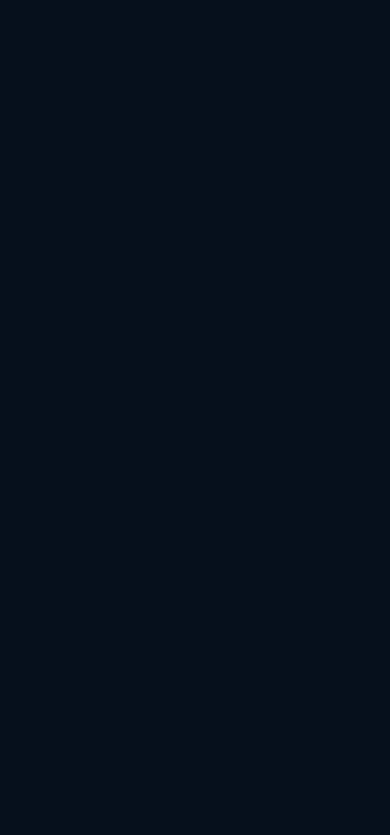
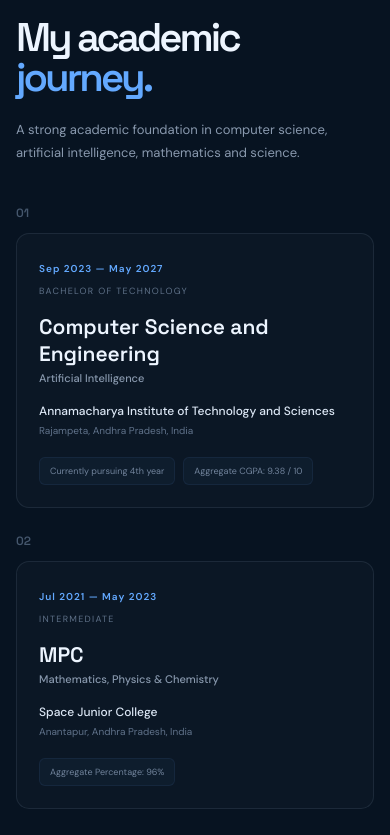
Before and after one commit to ramcharan-mekalacheruvu/Portfolio-react, a React app: page / in a window 390 px wide. Shown: the part 6306-7141 px from the top of the page. Before the commit the page ends 6202 px from the top, so only its background shows below. Built offline with nearby package versions, Linux system fonts and the light colour scheme; the HTML template or start-up script is replaced by a standard one.

Commit message:
Add education timeline section

```diff
--- a/src/App.jsx
+++ b/src/App.jsx
@@ -3,6 +3,7 @@ import Hero from "./components/Hero";
 import About from "./components/About";
 import Skills from "./components/Skills";
 import Projects from "./components/Projects";
+import Education from "./components/Education";
 
 function App() {
   return (
@@ -18,9 +19,9 @@ function App() {
 
         <Projects />
 
-        {/* Temporary sections */}
-        <section id="education"></section>
+        <Education />
 
+        {/* Temporary Contact section */}
         <section id="contact"></section>
       </main>
     </>
--- a/src/components/Education.css
+++ b/src/components/Education.css
@@ -0,0 +1,341 @@
+.education-section {
+  padding: 120px 0;
+
+  background: #071321;
+
+  border-top: 1px solid rgba(174, 201, 232, 0.06);
+}
+
+.education-container {
+  width: min(1160px, calc(100% - 48px));
+
+  margin: 0 auto;
+}
+
+/* =========================
+   HEADING
+========================= */
+
+.education-heading {
+  display: flex;
+
+  align-items: flex-end;
+
+  justify-content: space-between;
+
+  gap: 40px;
+}
+
+.education-heading h2 {
+  margin-top: 18px;
+
+  font-family: "Space Grotesk", sans-serif;
+
+  font-size: clamp(40px, 5vw, 58px);
+
+  line-height: 1;
+
+  letter-spacing: -3px;
+
+  font-weight: 600;
+}
+
+.education-heading h2 em {
+  font-style: normal;
+
+  color: #63a9ff;
+}
+
+.education-heading > p {
+  max-width: 420px;
+
+  color: #8999ae;
+
+  font-size: 13px;
+
+  line-height: 1.8;
+}
+
+/* =========================
+   TIMELINE
+========================= */
+
+.education-timeline {
+  margin-top: 60px;
+}
+
+.education-item {
+  display: grid;
+
+  grid-template-columns: 55px 60px 1fr;
+
+  gap: 20px;
+
+  min-height: 210px;
+}
+
+/* NUMBER */
+
+.education-number {
+  padding-top: 8px;
+
+  color: #45576d;
+
+  font-family: "Space Grotesk", sans-serif;
+
+  font-size: 12px;
+
+  font-weight: 600;
+}
+
+/* =========================
+   TIMELINE LINE
+========================= */
+
+.education-line {
+  position: relative;
+
+  display: flex;
+
+  justify-content: center;
+}
+
+.education-line::after {
+  content: "";
+
+  position: absolute;
+
+  top: 50px;
+
+  bottom: 0;
+
+  width: 1px;
+
+  background: rgba(174, 201, 232, 0.1);
+}
+
+.education-item:last-child
+.education-line::after {
+  display: none;
+}
+
+.education-icon {
+  position: relative;
+
+  z-index: 2;
+
+  width: 48px;
+
+  height: 48px;
+
+  display: grid;
+
+  place-items: center;
+
+  border-radius: 50%;
+
+  color: #63a9ff;
+
+  background: #071321;
+
+  border: 1px solid rgba(99, 169, 255, 0.25);
+
+  box-shadow:
+    0 0 0 7px rgba(99, 169, 255, 0.03);
+}
+
+/* =========================
+   CONTENT
+========================= */
+
+.education-content {
+  margin-bottom: 35px;
+
+  padding: 26px;
+
+  border: 1px solid rgba(174, 201, 232, 0.1);
+
+  border-radius: 13px;
+
+  background: rgba(255, 255, 255, 0.02);
+
+  transition:
+    transform 0.25s ease,
+    border-color 0.25s ease;
+}
+
+.education-content:hover {
+  transform: translateX(4px);
+
+  border-color: rgba(99, 169, 255, 0.22);
+}
+
+/* TOP */
+
+.education-top {
+  display: flex;
+
+  align-items: center;
+
+  justify-content: space-between;
+
+  gap: 20px;
+}
+
+.education-period {
+  color: #63a9ff;
+
+  font-size: 10px;
+
+  font-weight: 600;
+
+  letter-spacing: 1px;
+}
+
+.education-level {
+  color: #5f7188;
+
+  font-size: 9px;
+
+  text-transform: uppercase;
+
+  letter-spacing: 1.3px;
+}
+
+/* TITLE */
+
+.education-content h3 {
+  margin-top: 16px;
+
+  color: #edf5ff;
+
+  font-family: "Space Grotesk", sans-serif;
+
+  font-size: 21px;
+
+  font-weight: 600;
+}
+
+.education-content h4 {
+  margin-top: 4px;
+
+  color: #8999ae;
+
+  font-size: 11px;
+
+  font-weight: 500;
+}
+
+.education-institution {
+  margin-top: 18px;
+
+  color: #dce7f5;
+
+  font-size: 12px;
+
+  font-weight: 500;
+}
+
+.education-location {
+  margin-top: 5px;
+
+  color: #60728a;
+
+  font-size: 10px;
+}
+
+/* =========================
+   DETAILS
+========================= */
+
+.education-details {
+  display: flex;
+
+  flex-wrap: wrap;
+
+  gap: 8px;
+
+  margin-top: 20px;
+}
+
+.education-details span {
+  padding: 7px 10px;
+
+  border-radius: 6px;
+
+  color: #71839b;
+
+  background: rgba(99, 169, 255, 0.04);
+
+  border: 1px solid rgba(99, 169, 255, 0.08);
+
+  font-size: 9px;
+}
+
+/* =========================
+   RESPONSIVE
+========================= */
+
+@media (max-width: 800px) {
+  .education-heading {
+    display: block;
+  }
+
+  .education-heading > p {
+    margin-top: 20px;
+  }
+
+  .education-item {
+    grid-template-columns: 40px 48px 1fr;
+
+    gap: 14px;
+  }
+}
+
+@media (max-width: 600px) {
+  .education-section {
+    padding: 90px 0;
+  }
+
+  .education-container {
+    width: calc(100% - 32px);
+  }
+
+  .education-timeline {
+    margin-top: 40px;
+  }
+
+  .education-item {
+    grid-template-columns: 1fr;
+
+    gap: 12px;
+
+    min-height: auto;
+
+    margin-bottom: 25px;
+  }
+
+  .education-number {
+    padding: 0;
+  }
+
+  .education-line {
+    display: none;
+  }
+
+  .education-content {
+    margin-bottom: 0;
+
+    padding: 22px;
+  }
+
+  .education-top {
+    display: block;
+  }
+
+  .education-level {
+    display: block;
+
+    margin-top: 8px;
+  }
+}
--- a/src/components/Education.jsx
+++ b/src/components/Education.jsx
@@ -1,98 +1,136 @@
-import { GraduationCap, Award } from "lucide-react";
+import {
+  GraduationCap,
+  School,
+  BookOpen,
+} from "lucide-react";
+
+import "./Education.css";
 
 const education = [
   {
+    number: "01",
     icon: GraduationCap,
-    period: "SEP 2023 — MAY 2027",
-    degree:
-      "Bachelor of Technology (B.Tech) — Computer Science and Engineering (Artificial Intelligence)",
+    period: "Sep 2023 — May 2027",
+    level: "Bachelor of Technology",
+    title: "Computer Science and Engineering",
+    specialization: "Artificial Intelligence",
     institution:
       "Annamacharya Institute of Technology and Sciences",
     location: "Rajampeta, Andhra Pradesh, India",
-    result: "CGPA: 9.38 / 10 (Current)",
     details: [
-      "Branch: Computer Science and Engineering (Artificial Intelligence)",
       "Currently pursuing 4th year",
+      "Aggregate CGPA: 9.38 / 10",
     ],
   },
   {
-    icon: Award,
-    period: "JUL 2021 — MAY 2023",
-    degree: "Intermediate — MPC",
+    number: "02",
+    icon: School,
+    period: "Jul 2021 — May 2023",
+    level: "Intermediate",
+    title: "MPC",
+    specialization: "Mathematics, Physics & Chemistry",
     institution: "Space Junior College",
     location: "Anantapur, Andhra Pradesh, India",
-    result: "Percentage: 96%",
     details: [
-      "Stream: Mathematics, Physics and Chemistry",
+      "Aggregate Percentage: 96%",
     ],
   },
   {
-    icon: Award,
-    period: "JUN 2020 — MAR 2021",
-    degree: "Secondary School Certificate (SSC)",
+    number: "03",
+    icon: BookOpen,
+    period: "Jun 2020 — Mar 2021",
+    level: "High School",
+    title: "Secondary School Certificate",
+    specialization: "SSC",
     institution: "Harish EM High School",
     location: "Anantapur, Andhra Pradesh, India",
-    result: "Percentage: 96%",
     details: [
-      "Board: SSC",
+      "Aggregate Percentage: 96%",
     ],
   },
 ];
 
 function Education() {
   return (
-    <section id="education" className="section dark">
-      <div className="section-label">04 / EDUCATION</div>
+    <section className="education-section" id="education">
+      <div className="education-container">
 
-      <div className="section-head">
+        <div className="education-heading">
           <div>
+            <span className="section-label">
+              04 / EDUCATION
+            </span>
+
             <h2>
-            My <em>education.</em>
+              My academic <em>journey.</em>
             </h2>
+          </div>
 
           <p>
-            A strong academic foundation combined with practical development
-            and AI/ML projects.
+            A strong academic foundation in computer science,
+            artificial intelligence, mathematics and science.
           </p>
-        </div>
         </div>
 
         <div className="education-timeline">
+
           {education.map((item) => {
             const Icon = item.icon;
 
             return (
-            <article className="education-item" key={item.degree}>
+              <article
+                className="education-item"
+                key={item.number}
+              >
+                <div className="education-number">
+                  {item.number}
+                </div>
+
+                <div className="education-line">
                   <div className="education-icon">
-                <Icon size={22} />
+                    <Icon size={20} />
+                  </div>
                 </div>
 
                 <div className="education-content">
+
+                  <div className="education-top">
                     <span className="education-period">
                       {item.period}
                     </span>
 
-                <h3>{item.degree}</h3>
+                    <span className="education-level">
+                      {item.level}
+                    </span>
+                  </div>
 
-                <h4>{item.institution}</h4>
+                  <h3>{item.title}</h3>
+
+                  <h4>{item.specialization}</h4>
+
+                  <p className="education-institution">
+                    {item.institution}
+                  </p>
 
                   <p className="education-location">
                     {item.location}
                   </p>
 
-                <div className="education-result">
-                  {item.result}
+                  <div className="education-details">
+                    {item.details.map((detail) => (
+                      <span key={detail}>
+                        {detail}
+                      </span>
+                    ))}
                   </div>
 
-                <ul>
-                  {item.details.map((detail) => (
-                    <li key={detail}>{detail}</li>
-                  ))}
-                </ul>
                 </div>
               </article>
             );
           })}
+
+        </div>
+
       </div>
     </section>
   );
```
Lines whose indentation alone changed are shown as unchanged.
